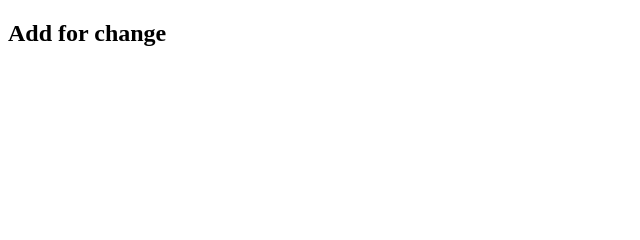
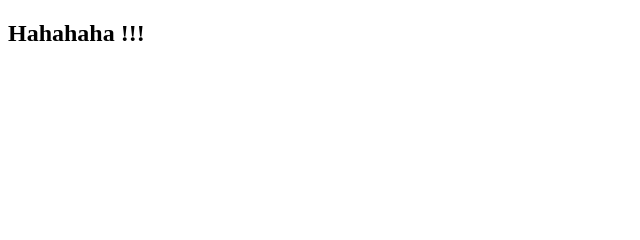
Before and after one commit to haingv134/haingv134.github.io, a plain HTML site: page index.html in a window 1280 px wide. Shown: the top 240 px of the page, 0-640 px from the left. Drawn offline with Linux system fonts and the light colour scheme; files that its build step writes are made by us from their sources.

Commit message:
add hahahah\

```diff
--- a/index.html
+++ b/index.html
@@ -6,7 +6,7 @@
 	<title>Final Report</title>
 </head>
 <header>
-	<h2>Add for change</h2>
+	<h2> Hahahaha !!! </h2>
 	<h1>Hai Nguyen Van</h1>
 	<p>
 		Welcome to my Final Project Report! <br>
```
